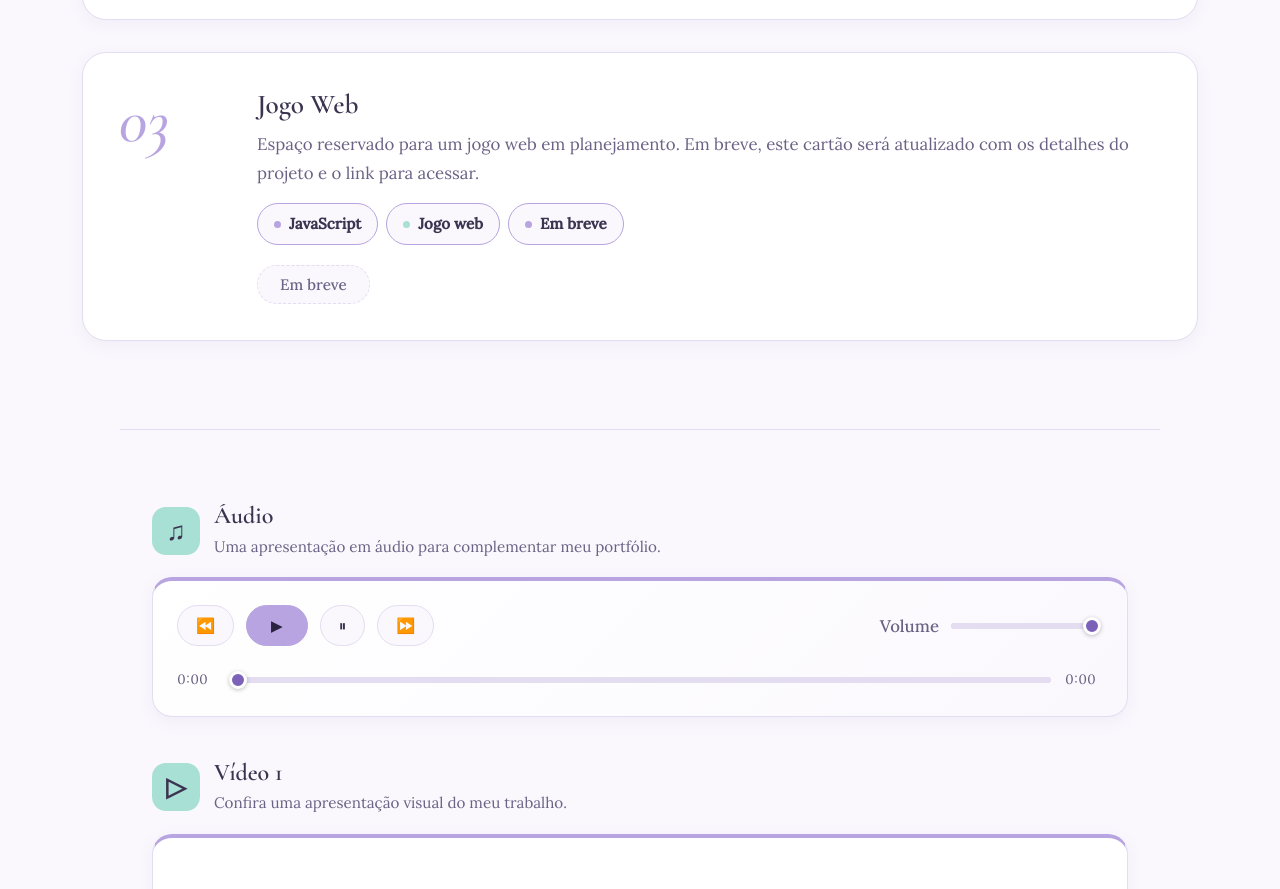
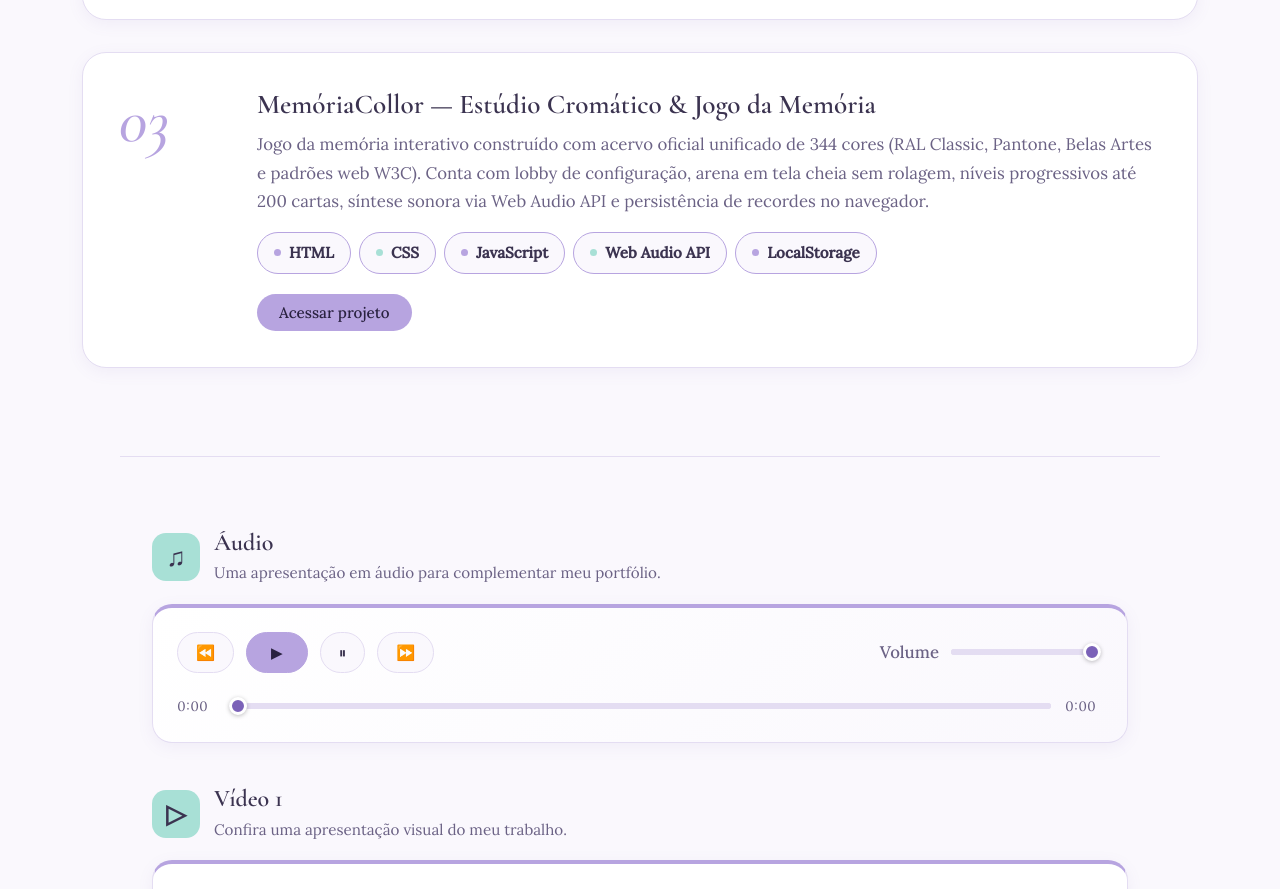
Before and after one commit to JessiBonfimm/JessiBonfimm.github.io, a plain HTML site: page projetos.html in a window 1280 px wide. Shown: the part 1483-2372 px from the top of the page. Drawn offline with nearby package versions, Linux system fonts and the light colour scheme; grey boxes are pictures that could not be loaded.

Commit message:
feat: adiciona projeto MemoriaCollor na pagina de projetos

```diff
--- a/projetos.html
+++ b/projetos.html
@@ -69,14 +69,18 @@
         <article class="proj">
           <div class="proj-num">03</div>
           <div class="proj-corpo">
-            <h3>Jogo Web</h3>
-            <p>Espaço reservado para um jogo web em planejamento. Em breve, este cartão será atualizado com os detalhes do projeto e o link para acessar.</p>
+            <h3>MemóriaCollor — Estúdio Cromático &amp; Jogo da Memória</h3>
+            <p>Jogo da memória interativo construído com acervo oficial unificado de 344 cores (RAL Classic, Pantone, Belas Artes e padrões web W3C). Conta com lobby de configuração, arena em tela cheia sem rolagem, níveis progressivos até 200 cartas, síntese sonora via Web Audio API e persistência de recordes no navegador.</p>
             <ul class="tags">
-            <li>JavaScript</li>
-            <li>Jogo web</li>
-            <li>Em breve</li>
-          </ul>
-            <div class="proj-links"><span class="botao pequeno em-breve" aria-disabled="true">Em breve</span></div>
+              <li>HTML</li>
+              <li>CSS</li>
+              <li>JavaScript</li>
+              <li>Web Audio API</li>
+              <li>LocalStorage</li>
+            </ul>
+            <div class="proj-links">
+              <a class="botao pequeno" href="https://jessibonfimm.github.io/Mem-riaCollor/" target="_blank" rel="noopener noreferrer">Acessar projeto</a>
+            </div>
           </div>
         </article>
         <!-- fim-projetos -->
```
